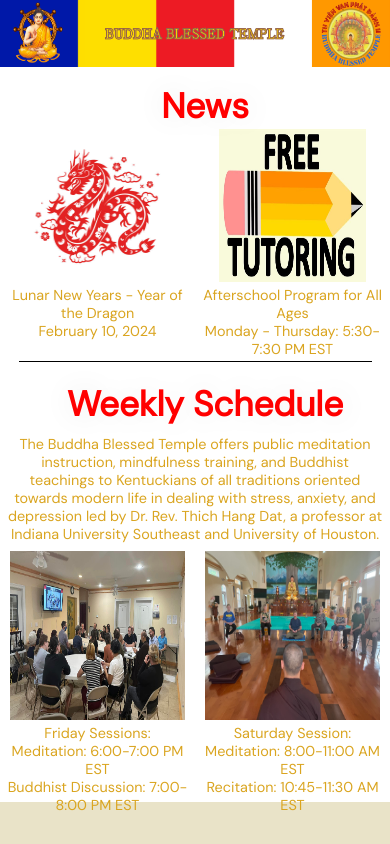
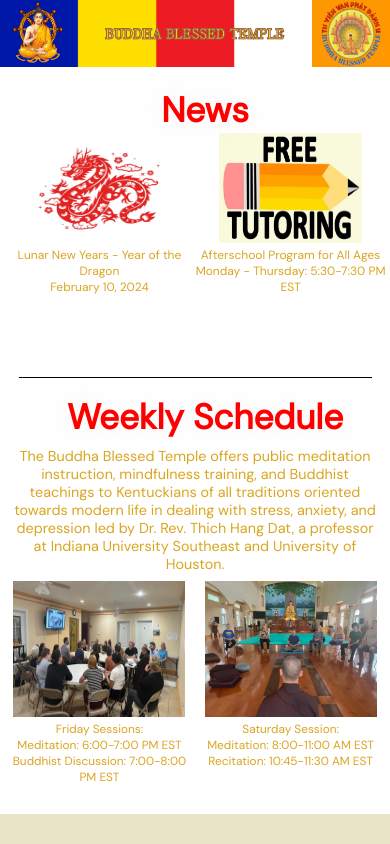
Before and after one commit to Tu-Vien-Van-Phat-Danh/tu-vien-van-phat-danh, a plain HTML site: page index.html in a window 390 px wide. Drawn offline with Linux system fonts and the light colour scheme.

Commit message:
media queries improvements

```diff
--- a/styles.css
+++ b/styles.css
@@ -4,8 +4,6 @@ body {
   background-color: #e9e3c8;
   font-family: 'DM Sans', sans-serif;
 }
-
-@media (min-width: 475px) {}
 
 .wrapper {
   display: grid;
@@ -129,7 +127,7 @@ body {
   display: flex;
   flex-direction: column;
   padding-bottom: 1rem;
-  }
+}
 
 .announcements-title {
   font-size: 50px;
@@ -257,9 +255,6 @@ body {
 .locations-container {
   display: flex;
   flex-direction: column;
-  /*
-  justify-content: space-evenly;
-  */
   font-size: 1.2rem;
   text-align: center;
   color: blue;
@@ -279,14 +274,92 @@ body {
   padding-top: .5rem;
   padding-bottom: 2.5rem;
 }
+
 .kentucky {
   padding-bottom: 2.5rem;
 }
+
 .texas {
   padding-bottom: 2.5rem;
 }
+
 .new-jersey {
   padding-bottom: 2rem;
+}
+
+@media (max-width: 835px) {
+
+  .wrapper {
+     height: 80vh;
+  }
+
+  .left-panel {
+    min-height: 0;
+  }
+
+  .left-panel-title {
+    font-size: 0.5rem;
+  }
+
+  .six-great-principles {
+    font-size: 0.5rem;
+  }
+
+  .master {
+    font-size: 0.5rem;
+  }
+
+  .dalai {
+    font-size: 0.5rem;
+  }
+
+  .locations {
+    min-height: 0;
+  }
+
+  .locations-container {
+    font-size: 0.7rem;
+    justify-content: space-evenly;
+  }
+
+  .content {
+    font-size: 0.9rem;
+  }
+
+  .announcements-title {
+    font-size: 35px;
+  }
+
+  .announcements-container {
+    height: 275px;
+    padding: 1%;
+  }
+
+  .announcements-images {
+    width: 75%;
+    height: 75%;
+  }
+
+  .announcements {
+    font-size: 0.8rem;
+  }
+
+  .schedule-title {
+    font-size: 35px;
+  }
+
+  .schedule-container {
+    padding: 1%;
+  }
+
+  .description {
+    font-size: 0.9rem;
+  }
+
+  .schedule {
+    font-size: 0.7rem;
+  }
+
 }
 
 @media (max-width: 475px) {
@@ -295,61 +368,45 @@ body {
     flex-direction: column;
     margin: 0%;
   }
+
   .banner {
     grid-column-start: 2;
     grid-column-end: 3;
   }
+
   .left-panel {
     display: none;
   }
+
   .locations {
     display: none;
   }
+
   .content {
     font-size: 0.9rem;
-    height: 95vh;
-    background-repeat: repeat;
+    height: 100vh;
   }
+
+  .announcements-container {
+    padding: 1%;
+  }
+
+  .announcements {
+    height: 175px;
+    font-size: 0.75rem;
+  }
+
   .announcements-images {
     width: 75%;
-    height: 75%;
+    height: 63%;
   }
-  .announcements-title {
-    font-size: 35px;
+
+  .schedule-container {
+    padding: 1%;
+    height: 400px;
   }
-  .schedule-title {
-    font-size: 35px;
-  }
-  .announcements-container {
-    padding-bottom: 1rem;
+
+  .schedule {
+    font-size: 0.74rem;
   }
 }
-
-@media (max-width: 835px) {
-  .left-panel-title {
-    font-size: 1rem;
-  }
-  .six-great-principles {
-    font-size: 1rem;
-  }
-  .master {
-    font-size: .8rem;
-  }
-  .dalai {
-    font-size: .8rem;
-  }
-  .announcements-images {
-    width: 75%;
-    height: 75%;
-  }
-  .announcements-title, .schedule-title {
-    font-size: 35px;
-  }
-  .content {
-    font-size: .9rem;
-  }
-  .locations-container {
-    font-size: 1rem;
-    justify-content: space-evenly;
-  }
-}
```
